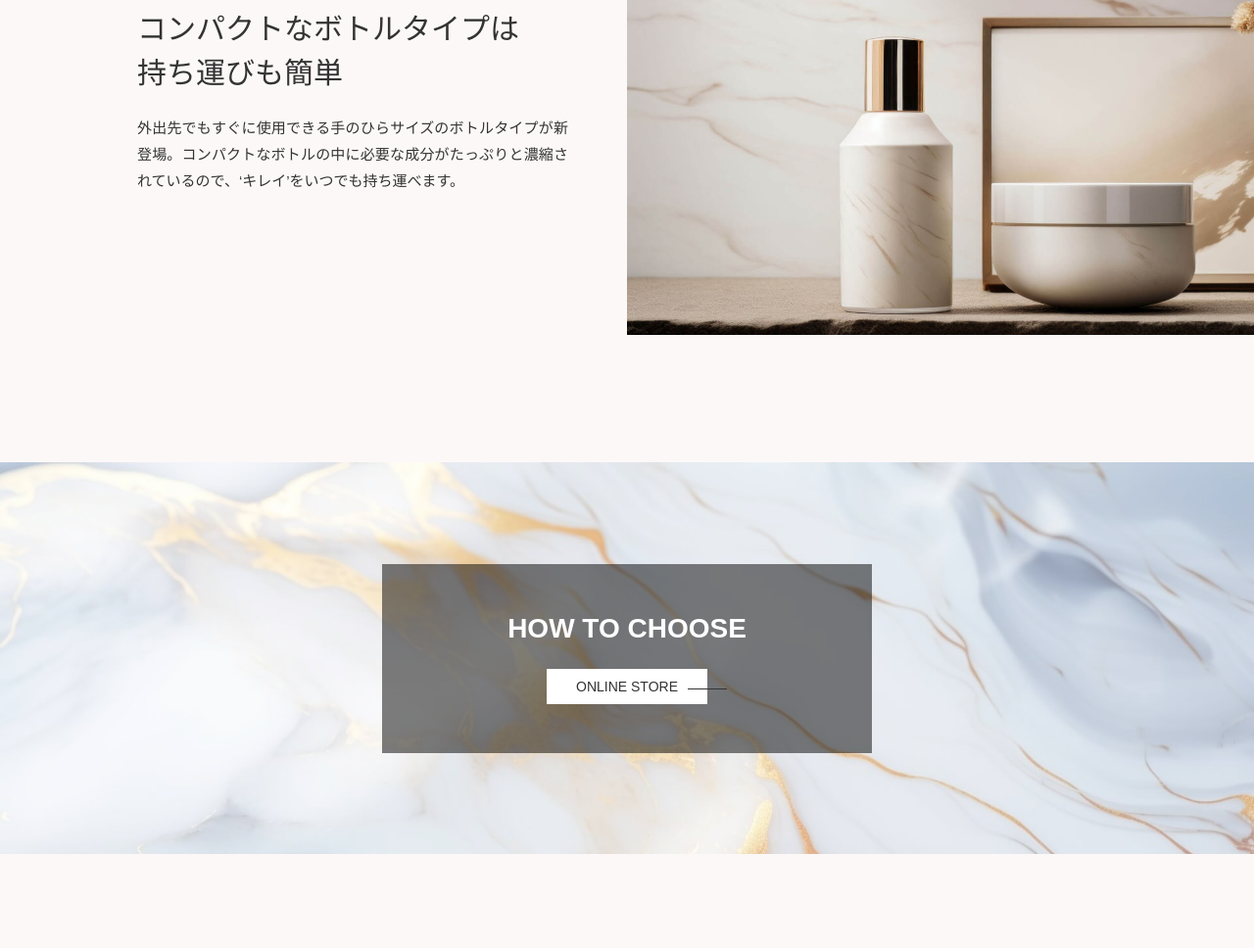
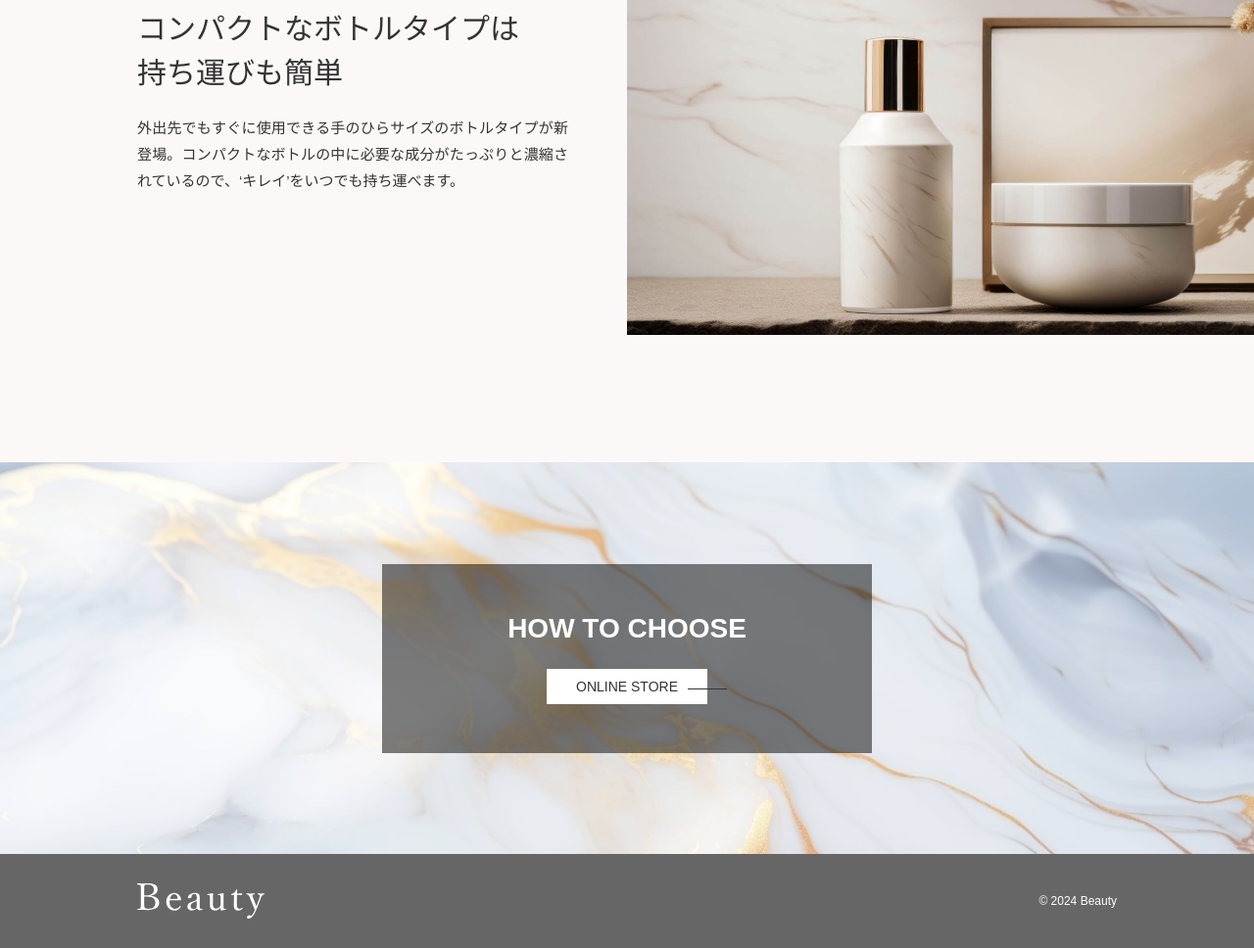
Before and after one commit to kazzy56/uto2-3, a plain HTML site: page index.html in a window 1280 px wide. Shown: the part 2910-3878 px from the top of the page at 98% size. Before the commit the page ends 3782 px from the top, so only its background shows below. Drawn offline with nearby package versions, Linux system fonts and the light colour scheme.

Commit message:
footerを作成しました

```diff
--- /dev/null
+++ b/assets/sass/layout/_footer.scss
@@ -0,0 +1,30 @@
+@use "../global" as *;
+
+.l-footer {
+  background-color: #666;
+  padding: 30px 0;
+
+  @include mq(md) {
+    padding: 15px 0;
+  }
+
+  &__inner {
+    display: flex;
+    justify-content: space-between;
+    align-items: center;
+  }
+
+  &__logo {
+    max-width: 130px;
+
+    @include mq(md) {
+      max-width: 80px;
+    }
+  }
+
+  &__copyright {
+    color: $color-white;
+    @include fz(12);
+    text-transform: capitalize;
+  }
+}
--- a/assets/sass/layout/_index.scss
+++ b/assets/sass/layout/_index.scss
@@ -1,2 +1,3 @@
+@use "footer";
 @use "inner";
 @use "section";
--- a/index.html
+++ b/index.html
@@ -85,6 +85,14 @@
     </section>
   </main>
 
+  <footer id="footer" class="l-footer">
+    <div class="l-footer__inner l-inner">
+      <div class="l-footer__logo">
+        <img src="assets/img/logo-w.svg" alt="Beauty" class="l-footer__img">
+      </div><!-- /.l-footer__logo -->
+      <p class="l-footer__copyright">&copy; 2024 beauty</p>
+    </div><!-- /.l-footer__inner l-inner -->
+  </footer>
 
   <script src="https://ajax.googleapis.com/ajax/libs/jquery/3.5.1/jquery.min.js"></script>
   <script defer src="assets/js/main.js"></script>
```
Also changed, not shown: assets/css/style.css, assets/css/style.min.css, 2 other files.
